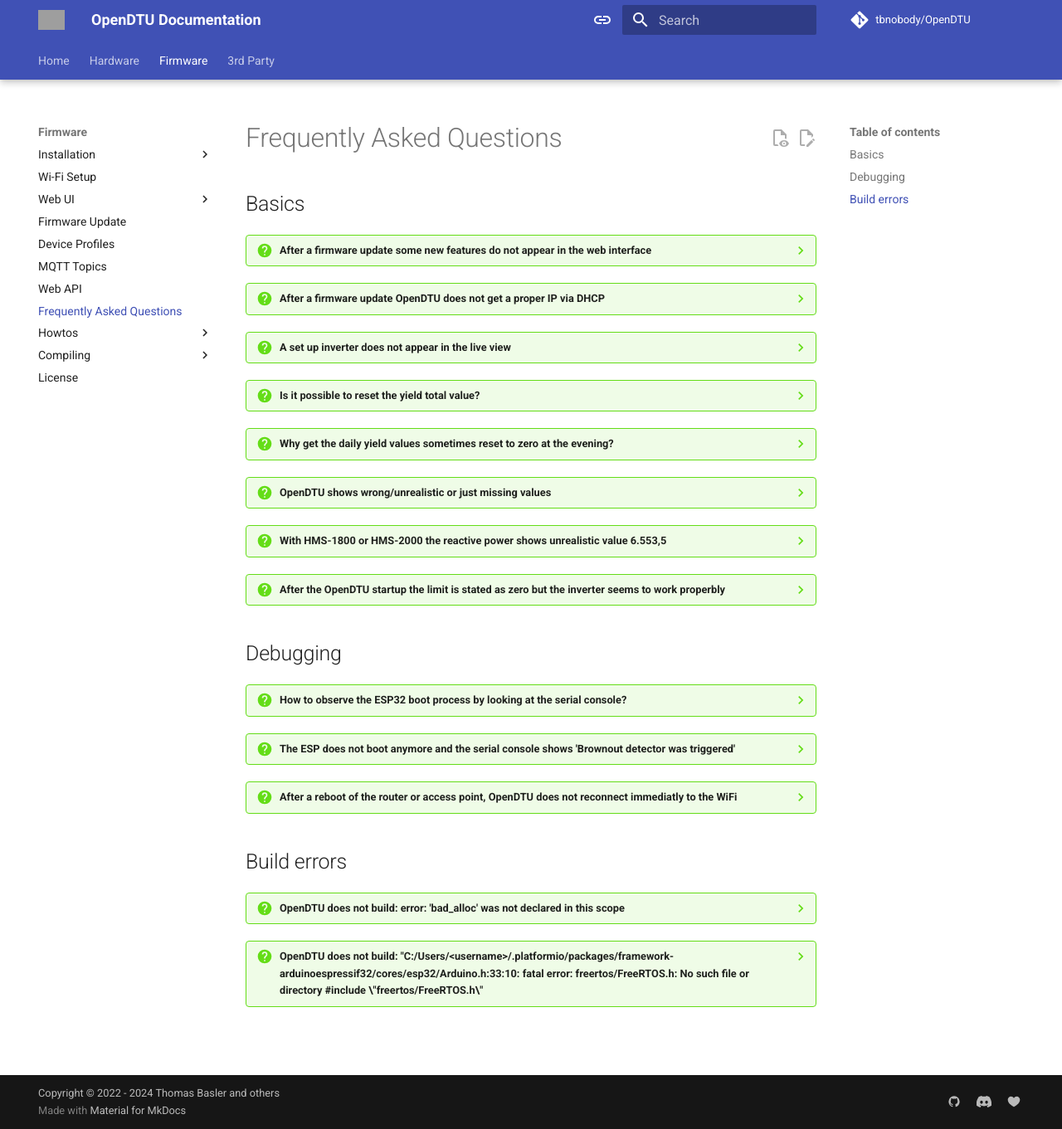
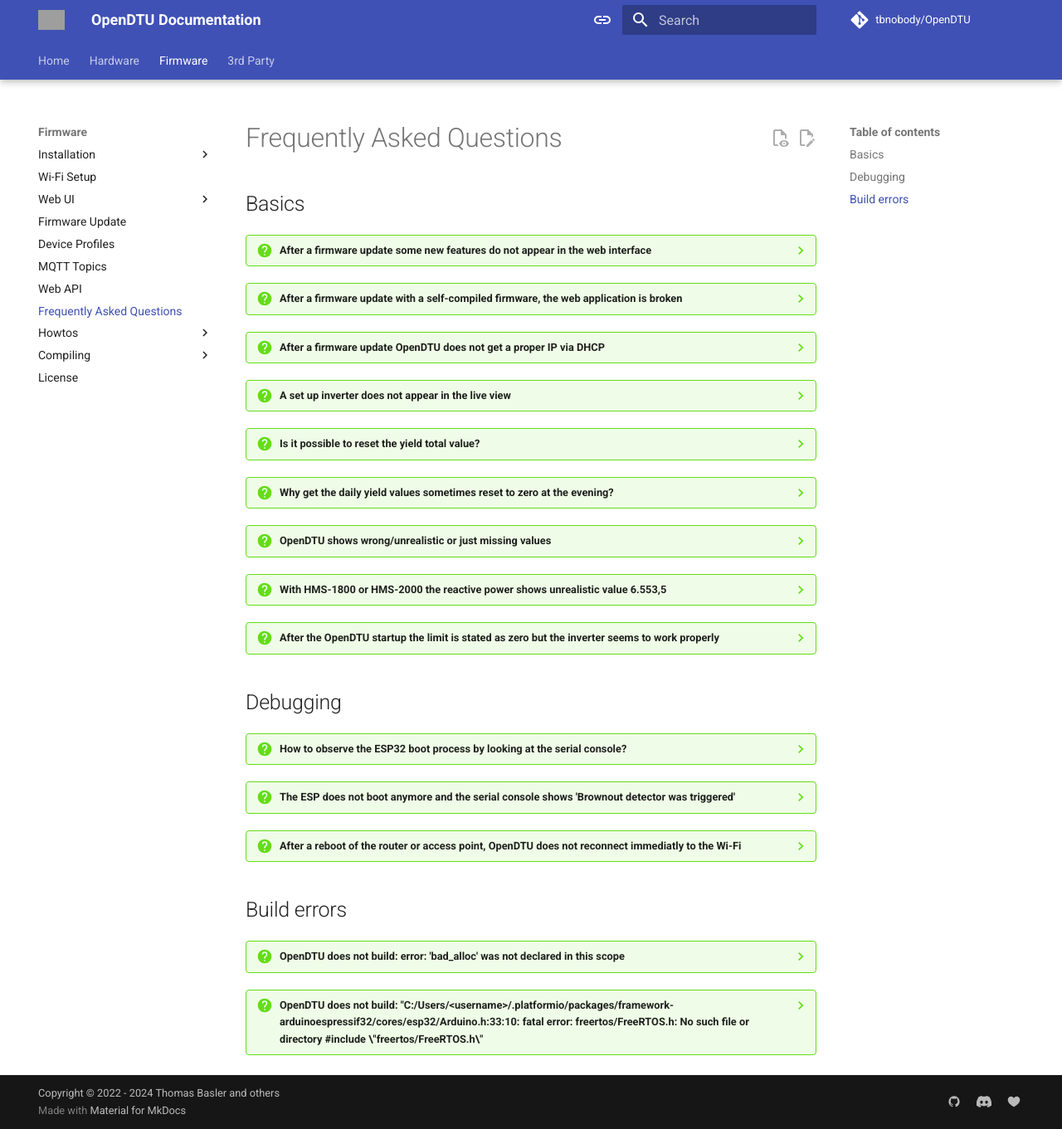
Before and after one commit to tbnobody/OpenDTU-docs, an MkDocs documentation site: the page built from docs/firmware/faq.md, in a window 1280 px wide and 1361 px high. Shown: the whole window at 83% size. Built offline with MkDocs 1.6.1 and Material for MkDocs 9.7.7, drawn with Linux system fonts in a browser that asks for light colours; comment, search, counter and statistics services are not loaded; grey boxes are pictures that could not be loaded.

Commit message:
revise FAQ

```diff
--- a/docs/firmware/faq.md
+++ b/docs/firmware/faq.md
@@ -5,6 +5,10 @@
 ??? question "After a firmware update some new features do not appear in the web interface"
 
     Make sure you reloaded the webinterface after the firmware update. This can be achieved, depending on your browser, by pressing either ++f5++, ++ctrl+f5++ or just by clicking on the reload button.
+
+??? question "After a firmware update with a self-compiled firmware, the web application is broken"
+
+    [Build the web application](compile_webapp.md) before building the firmware.
 
 ??? question "After a firmware update OpenDTU does not get a proper IP via DHCP"
 
@@ -34,26 +38,26 @@
 
     Reactive power seems to scale incorrectly / be calculated incorrectly and runs up with increasing power at sunrise from 0 to 0xFFFF and remains there, which can be observed at slow sunrise and sunset again (only in the very low watt range). Since the PF is calculated from P and Q and Q is insanely high, this results in a PF of almost 0.
 
-    Please also see [#926](https://github.com/tbnobody/OpenDTU/issues/926){target=_blank}
+    Please also see [tbnobody#926](https://github.com/tbnobody/OpenDTU/issues/926){target=_blank}.
 
-??? question "After the OpenDTU startup the limit is stated as zero but the inverter seems to work properbly"
+??? question "After the OpenDTU startup the limit is stated as zero but the inverter seems to work properly"
 
-    The limit is fetched every 2-4 minutes from the inverter. If its fetch more often the inverter will create error messages in the event log.
-    Due to the fact that on OpenDTU startup its not know when the limit was last queried, a 4-minute delay is applied before the limit will be fetched.
+    The limit is fetched every 2-4 minutes from the inverter. If it is fetch more often the inverter will create error messages in the event log.
+    Due to the fact that on OpenDTU startup it is unknown when the limit was last queried, a 4-minute delay is applied before the limit will be fetched.
 
 ## Debugging
 
 ??? question "How to observe the ESP32 boot process by looking at the serial console?"
 
-    Please see [here](howto/serial_console.md)
+    Please see the [serial console How-To](howto/serial_console.md).
 
 ??? question "The ESP does not boot anymore and the serial console shows 'Brownout detector was triggered'"
 
     This means that under certain circumstances (activation of WLAN/Ethernet or sending requests to the inverter) the supply voltage drops to such an extent that the ESP can no longer work reliably. This can be remedied, for example, with a 100uF capacitor between VCC and GND. In exceptional cases, the power supply unit also appears to be too weak. The cable cross-section of the USB cable can also have an influence.
 
-??? question "After a reboot of the router or access point, OpenDTU does not reconnect immediatly to the WiFi"
+??? question "After a reboot of the router or access point, OpenDTU does not reconnect immediatly to the Wi-Fi"
 
-    OpenDTU tries to reconnect to the WiFi for 30 seconds. If it can't find the WiFi within this time it stops reconnecting and waits for 10 minutes until a new connect attempt is done. This is done because all channels are tried during a connection attempt. This means that an end device that is connected to the "Admin Access Point" may lose the connection or is not be able to connect at all.
+    OpenDTU tries to reconnect to the Wi-Fi for 30 seconds. If it can't find the Wi-Fi within this time it stops reconnecting and waits for 10 minutes until a new connect attempt is done. This is done because all channels are tried during a connection attempt. This means that an end device that is connected to the "Admin Access Point" may lose the connection or is not be able to connect at all.
 
 ## Build errors
 
```
Also changed, not shown: other parts of docs/firmware/faq.md (+2 -2 lines).
